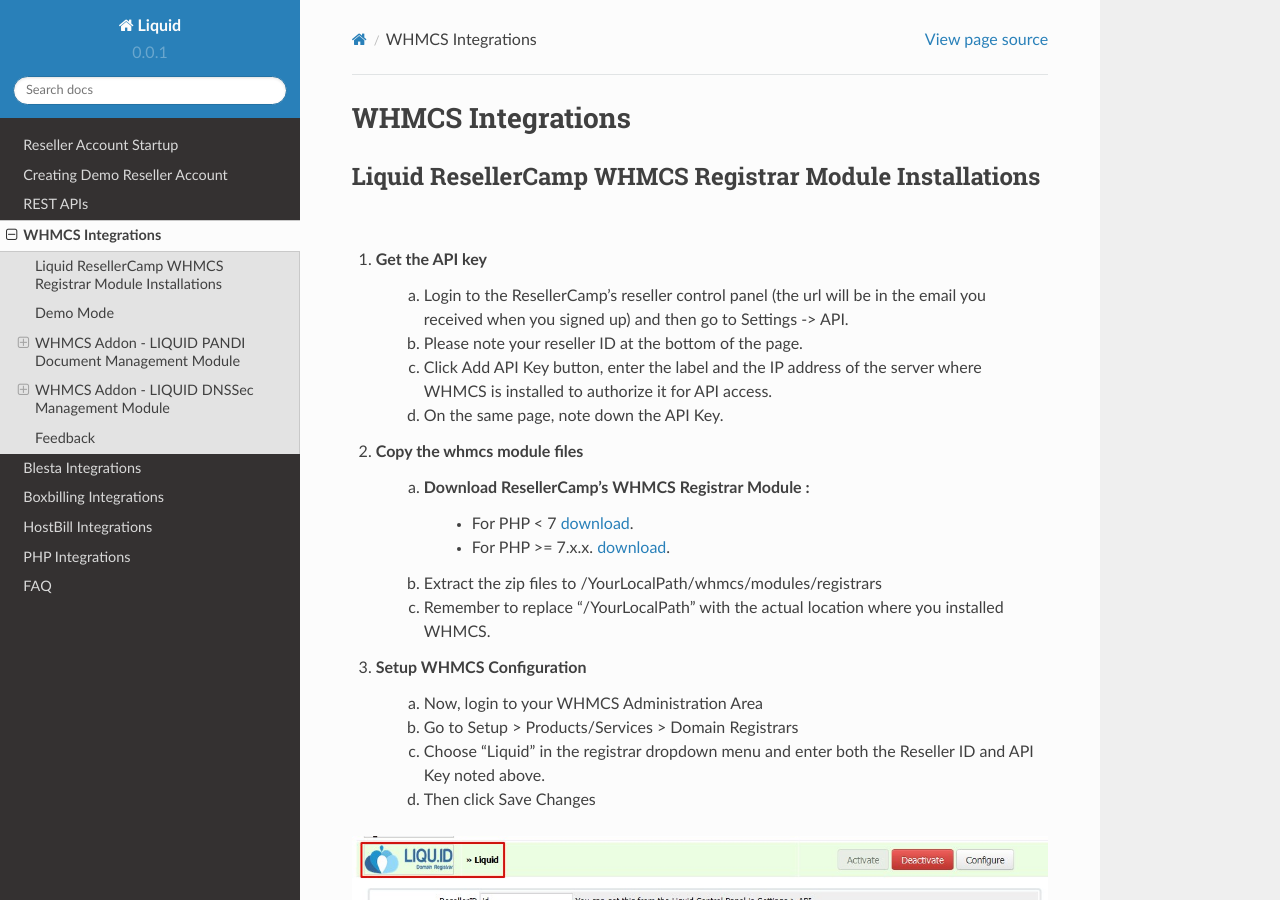
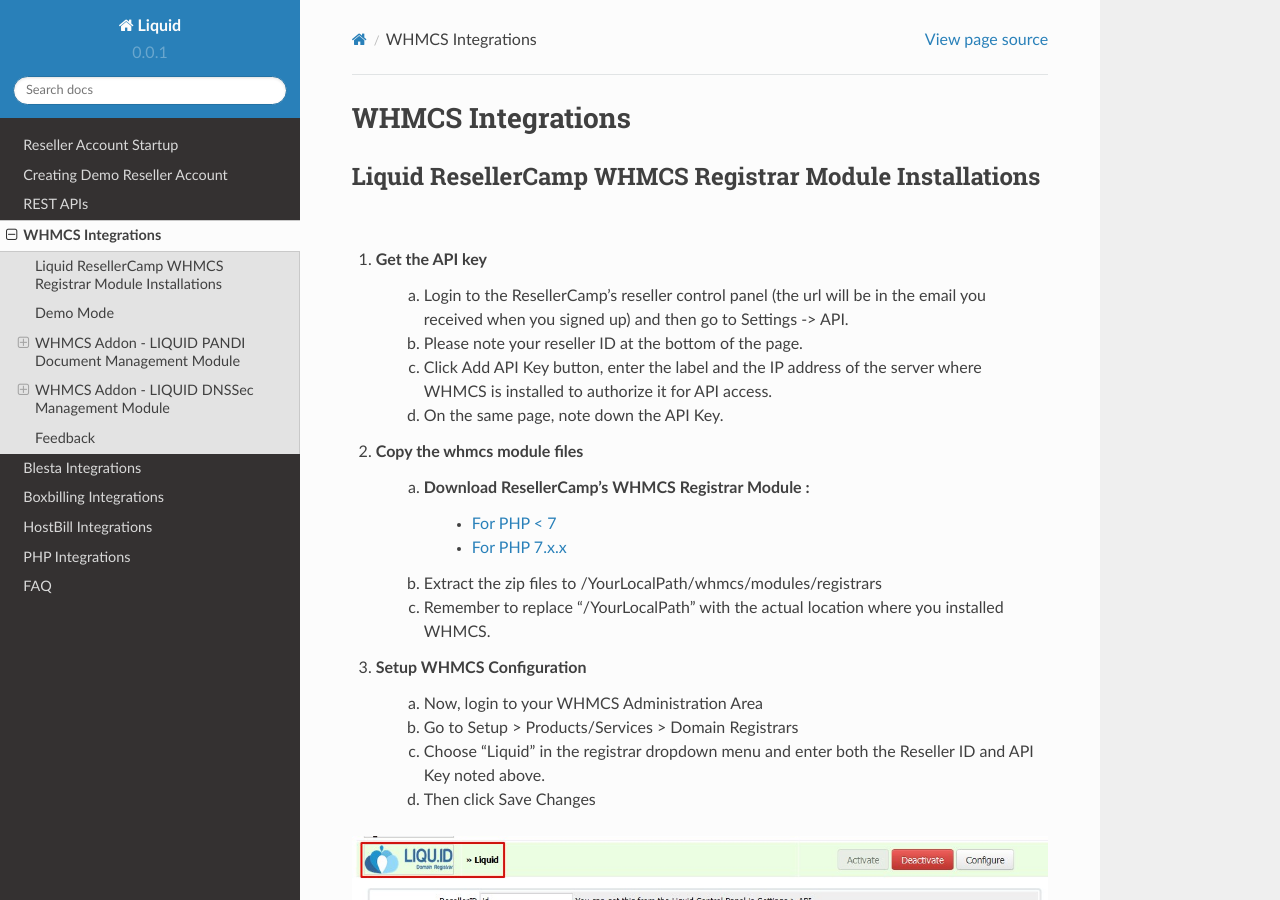
Before and after one commit to liquidregistrar/liquid-docs, a Sphinx documentation site: the page built from docs/source/whmcs.rst, in a window 1280 px wide and 900 px high. Built offline with Sphinx 7.4.7 and the Read the Docs theme 2.0.0, drawn with Linux system fonts in a browser that asks for light colours.

Commit message:
Update whmcs.rst

```diff
--- a/docs/source/whmcs.rst
+++ b/docs/source/whmcs.rst
@@ -13,8 +13,8 @@
 	d. On the same page, note down the API Key.
 2. Copy the whmcs module files
 	a. Download ResellerCamp’s WHMCS Registrar Module :
-		- For PHP < 7 `download <https://s3-ap-southeast-1.amazonaws.com/liqu.id/resellercamp-whmcs-module.zip>`_.
-		- For PHP >= 7.x.x. `download <https://s3-ap-southeast-1.amazonaws.com/liqu.id/resellercamp-whmcs-module-ioncube-5.6.zip>`_.
+		- `For PHP < 7 <https://s3-ap-southeast-1.amazonaws.com/liqu.id/resellercamp-whmcs-module.zip>`_
+		- `For PHP 7.x.x <https://s3-ap-southeast-1.amazonaws.com/liqu.id/resellercamp-whmcs-module-ioncube-5.6.zip>`_
 	b. Extract the zip files to /YourLocalPath/whmcs/modules/registrars
 	c. Remember to replace “/YourLocalPath” with the actual location where you installed WHMCS.
 3. Setup WHMCS Configuration
```
